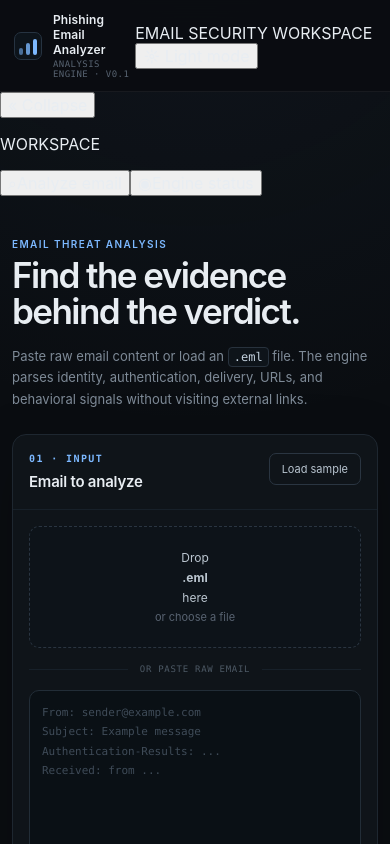
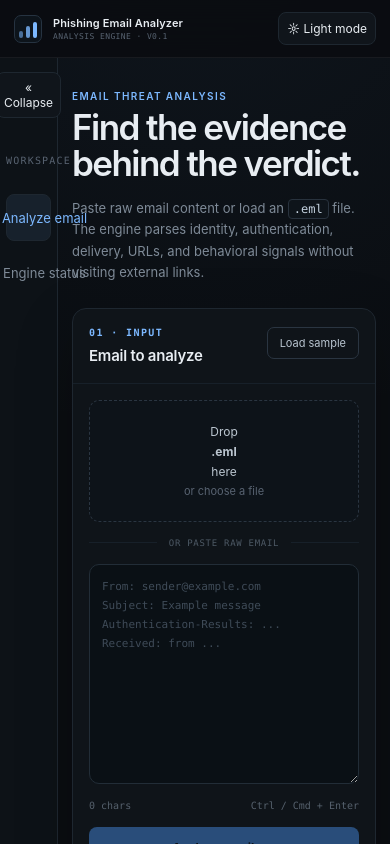
Before and after one commit to swapnilbrrr/Phishing-Email-Analyzer, a React (Vite) app in the folder frontend/: page / in a window 390 px wide. Shown: the top 844 px of the page. Built offline with nearby package versions, Linux system fonts and the light colour scheme.

Commit message:
feat(ui): add responsive sidebar and light theme

```diff
--- a/frontend/src/styles.css
+++ b/frontend/src/styles.css
@@ -1037,3 +1037,33 @@ textarea,
     transition-duration: 0.01ms !important;
   }
 }
+
+/* Stage 1: responsive navigation shell and theme tokens. */
+.app-shell[data-theme="light"]{color-scheme:light;--bg:#f3f6fa;--panel:#fff;--panel-2:#f7f9fc;--line:#dce3ec;--line-soft:#e9eef4;--text:#182230;--muted:#596779;--subtle:#78879a;--accent:#245fa8;--accent-strong:#1d4f91;--green:#167647;--amber:#94620a;--red:#b4232f;--red-bg:rgba(180,35,47,.07);--amber-bg:rgba(148,98,10,.07);--green-bg:rgba(22,118,71,.07)}
+.app-shell[data-theme="light"] .topbar{background:rgba(255,255,255,.94);border-bottom-color:var(--line)}
+.app-shell[data-theme="light"] .mark{background:#e8f0fb}.app-shell[data-theme="light"] .mark span{background:var(--accent)}
+.app-shell[data-theme="light"] .sidebar{background:#f8fafd;border-right-color:var(--line)}
+.app-shell[data-theme="light"] .nav-item{color:var(--muted)}.app-shell[data-theme="light"] .nav-item.active{color:var(--accent-strong);background:#e8f0fb}
+.app-shell[data-theme="light"] .theme-toggle,.app-shell[data-theme="light"] .sidebar-collapse{background:#fff;border-color:var(--line);color:var(--text)}
+.app-shell[data-theme="light"] .engine-status-card,.app-shell[data-theme="light"] .engine-detail{background:var(--panel);border-color:var(--line)}
+.app-shell[data-theme="light"] .engine-status-card p,.app-shell[data-theme="light"] .engine-page-copy{color:var(--muted)}
+.topbar{gap:20px}.topbar-actions{display:flex;align-items:center;gap:20px}
+.topbar-label,.nav-section-label{color:var(--subtle);font:10px/1.4 "SFMono-Regular",Consolas,monospace;letter-spacing:.12em}
+.theme-toggle,.sidebar-collapse{display:inline-flex;align-items:center;justify-content:center;gap:8px;border:1px solid var(--line);border-radius:8px;background:var(--panel);color:var(--text);padding:8px 11px;cursor:pointer;font-size:12px}
+.app-body{display:grid;grid-template-columns:218px minmax(0,1fr);min-height:calc(100vh - 69px)}.app-body.sidebar-collapsed{grid-template-columns:68px minmax(0,1fr)}
+.sidebar{display:flex;flex-direction:column;gap:8px;padding:20px 12px;border-right:1px solid var(--line);background:var(--panel-2);min-width:0}
+.sidebar-collapse{align-self:flex-end;margin-bottom:18px;padding:7px 10px}.nav-section-label{padding:0 11px 8px;min-height:22px}
+.nav-item{display:flex;align-items:center;gap:12px;width:100%;min-height:42px;padding:10px 12px;border:1px solid transparent;border-radius:8px;background:transparent;color:var(--muted);cursor:pointer;text-align:left;font-size:13px;white-space:nowrap}
+.nav-item:hover{background:var(--panel);color:var(--text)}.nav-item.active{color:var(--accent);background:rgba(124,184,255,.09);border-color:var(--line)}
+.nav-icon{display:inline-flex;justify-content:center;align-items:center;width:20px;flex:0 0 20px;font-size:21px}
+.workspace{width:min(1120px,calc(100% - 56px))}.engine-page{width:min(900px,calc(100% - 56px));margin:0 auto;padding:58px 0 72px}
+.engine-page h1{margin:10px 0;font-size:clamp(30px,4vw,44px);letter-spacing:-.04em}.engine-page-copy{max-width:650px;color:var(--muted);line-height:1.7;font-size:14px}
+.engine-status-card{display:flex;align-items:center;gap:14px;margin-top:32px;padding:22px;border:1px solid var(--line);border-radius:12px;background:var(--panel)}
+.engine-status-indicator{display:inline-block;width:10px;height:10px;flex:0 0 10px;border-radius:50%;background:var(--green);margin:0}
+.engine-status-indicator.checking{background:var(--amber)}.engine-status-indicator.offline{background:var(--red)}
+.engine-status-card>div{flex:1;min-width:0}.engine-status-card strong{font-size:14px}.engine-status-card p{margin:6px 0 0;color:var(--muted);font-size:12px;line-height:1.6}
+.engine-details-grid{display:grid;grid-template-columns:repeat(2,minmax(0,1fr));gap:12px;margin-top:14px}
+.engine-detail{display:flex;flex-direction:column;gap:9px;min-width:0;padding:18px;border:1px solid var(--line);border-radius:10px;background:var(--panel-2)}
+.engine-detail span{color:var(--muted);font-size:11px}.engine-detail strong{font-size:13px;overflow-wrap:anywhere}.engine-back-button{margin-top:22px}
+@media(max-width:760px){.app-body,.app-body.sidebar-collapsed{grid-template-columns:58px minmax(0,1fr)}.sidebar{padding:14px 6px}.sidebar-collapse{align-self:center;padding:7px}.nav-section-label{padding:0}.nav-item{justify-content:center;padding:10px 4px}.workspace{width:calc(100% - 28px);padding-top:32px}.engine-page{width:calc(100% - 28px);padding-top:36px}.topbar{padding:12px 14px}.topbar-label{display:none}.theme-toggle{padding:8px}.engine-details-grid{grid-template-columns:1fr}}
+@media(max-width:440px){.brand{font-size:11px}.brand-caption{font-size:8px}.topbar-actions{gap:6px}.engine-status-card{align-items:flex-start;padding:15px;flex-wrap:wrap}}
```
